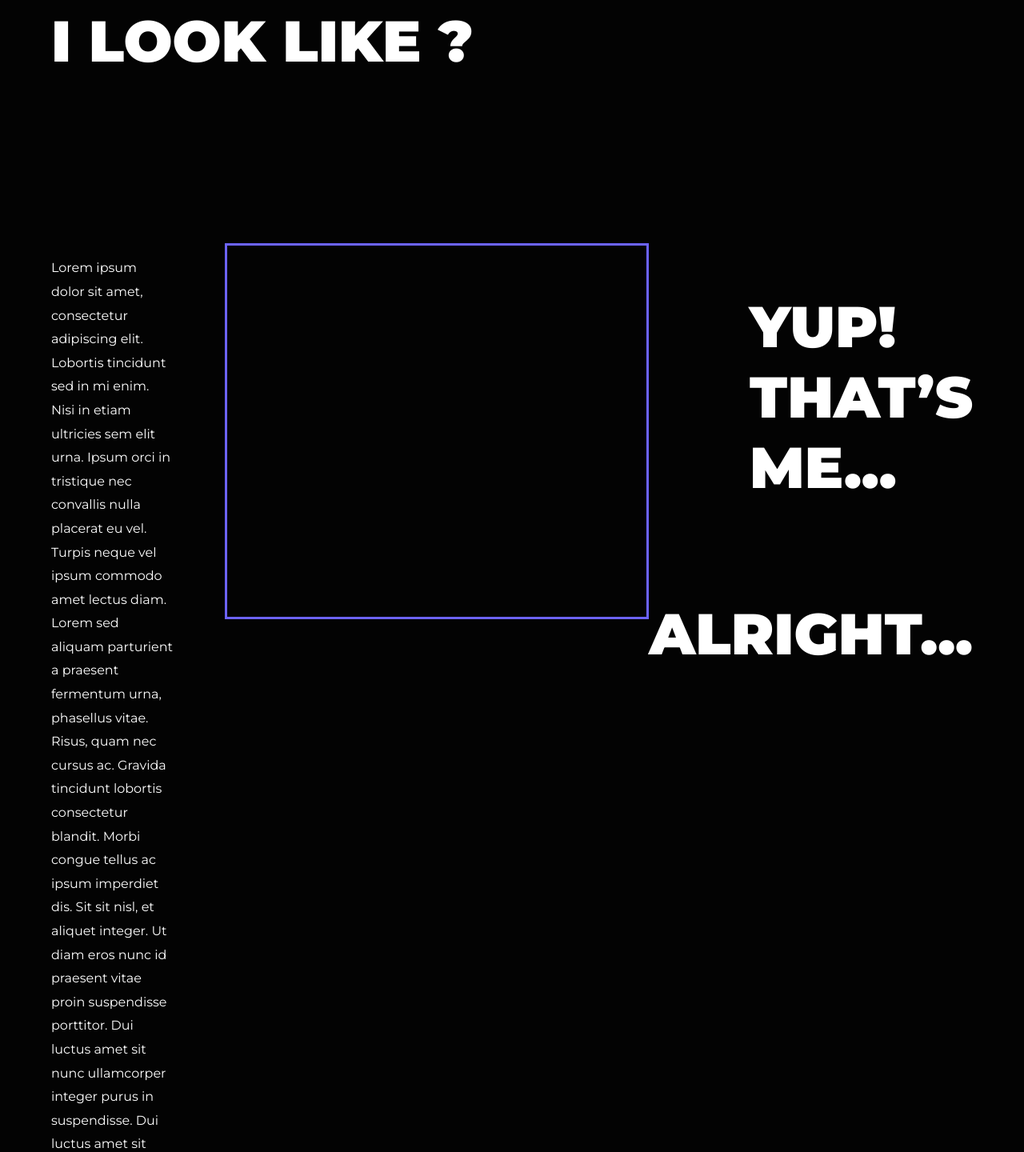
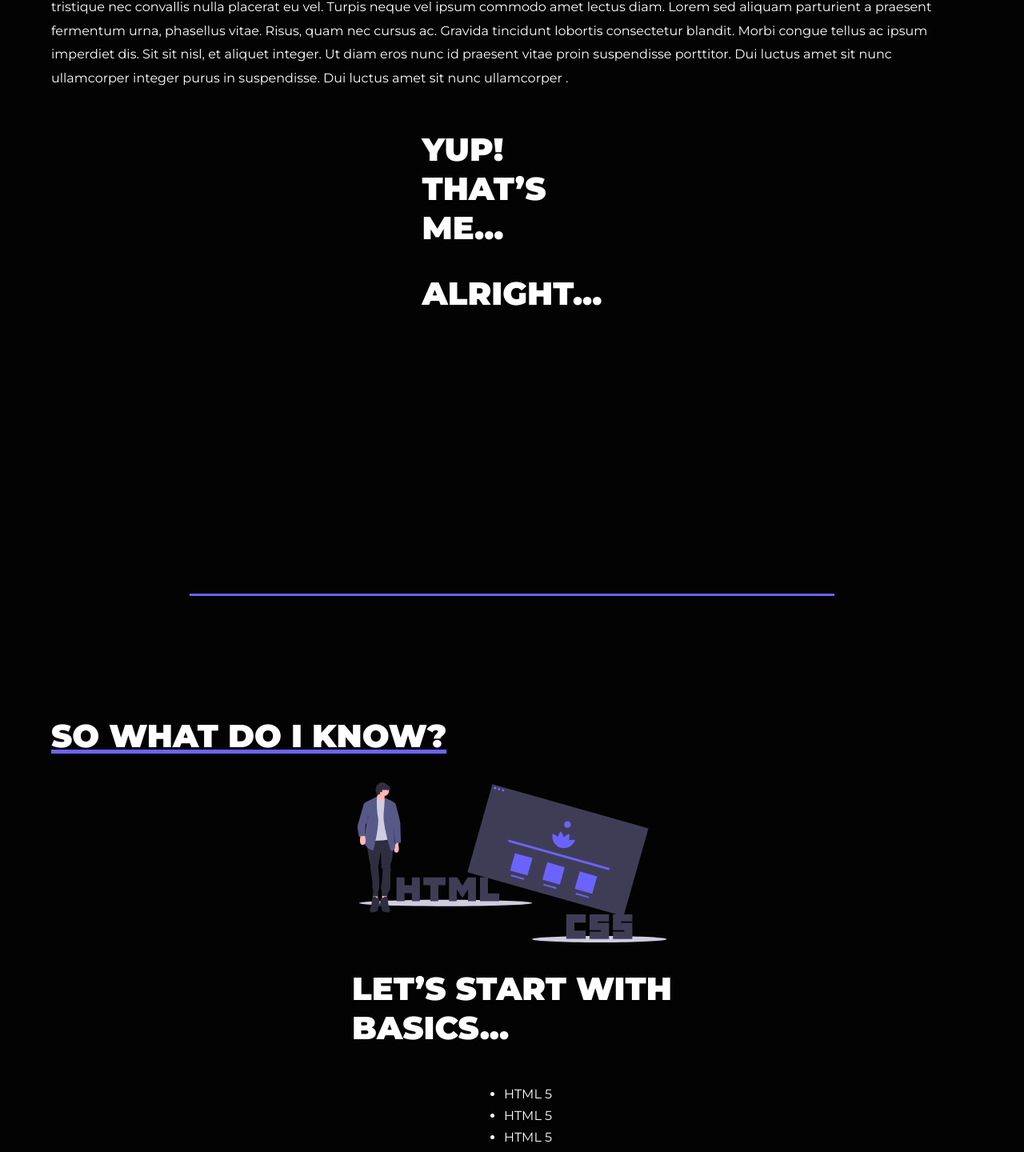
Before and after one commit to NemesOliver/portfolio-nextJS, a Next.js app: page /about in a window 1280 px wide. Shown: the part 1255-2695 px from the top of the page at 80% size. Built offline with nearby package versions, Linux system fonts and the light colour scheme.

Commit message:
xs devices styled

```diff
--- a/components/Project.js
+++ b/components/Project.js
@@ -8,7 +8,7 @@ const Project = ({ project, index }) => {
       <Flex direction="column">
         <Flex direction="column">
           <div>
-            <h1 className="underline">{`${index + 1}. ${project.name}`}</h1>
+            <h1 className="underline-10">{`${index + 1}. ${project.name}`}</h1>
             <h3 className="opacity-50">{project.type}</h3>
           </div>
           <ul>
--- a/components/styles/About.styles.js
+++ b/components/styles/About.styles.js
@@ -1,7 +1,31 @@
 import styled from "styled-components";
 
 export const StyledAbout = styled.div`
-  .about-landing {
+  .img-about-thinker {
+    position: relative;
+    width: 100%;
+    height: 200px;
+  }
+
+  .img-basic {
+    position: relative;
+    height: 200px;
+    width: 100%;
+  }
+
+  .img-advanced {
+    position: relative;
+    height: 200px;
+    width: 100%;
+  }
+
+  .picture {
+    max-width: 500px;
+    max-height: 450px;
+    border: 3px solid ${({ theme }) => theme.primary};
+  }
+
+  /* .about-landing {
     display: flex;
     align-items: center;
     justify-content: space-between;
@@ -11,11 +35,7 @@ export const StyledAbout = styled.div`
       display: flex;
       flex-direction: column;
 
-      .img-wrapper {
-        position: relative;
-        width: 100%;
-        height: 500px;
-      }
+
     }
 
     .box {
@@ -100,5 +120,5 @@ export const StyledAbout = styled.div`
     h2 {
       margin-bottom: 150px;
     }
-  }
+  } */
 `;
--- a/components/styles/GlobalStyles.js
+++ b/components/styles/GlobalStyles.js
@@ -30,7 +30,7 @@ const GlobalStyles = createGlobalStyle`
     }
 
     h2 {
-        font-size: 4.5rem;  /* 72px */
+        font-size: 2.5rem;  /* 72px */
         font-weight: 900;
     }
 
@@ -53,8 +53,12 @@ const GlobalStyles = createGlobalStyle`
         text-align: center;
        }
 
-    .underline {
+    .underline-10 {
         text-decoration: underline 10px solid ${({ theme }) => theme.primary};
+    }
+
+    .underline-5 {
+        text-decoration: underline 5px solid ${({ theme }) => theme.primary};
     }
 
     .opacity-50 {
--- a/components/styles/utils/Flex.styles.js
+++ b/components/styles/utils/Flex.styles.js
@@ -2,8 +2,8 @@ import styled from "styled-components";
 
 const Flex = styled.div`
   position: relative;
-  height: 100%;
-  width: 100%;
+  /* height: 100%;
+  width: 100%; */
   display: flex;
   flex-direction: ${(props) => props.direction};
   align-items: center;
--- a/pages/about.js
+++ b/pages/about.js
@@ -1,7 +1,9 @@
 import Head from "next/head";
 import Image from "next/image";
 import { StyledAbout } from "../components/styles/About.styles";
+import { Section } from "../components/styles/Section.styles";
 import { CardContainer } from "../components/styles/CardContainer.styles";
+import Flex from "../components/styles/utils/Flex.styles";
 import Card from "../components/Card";
 import aboutCards from "../utils/aboutCards";
 
@@ -12,77 +14,91 @@ const about = () => {
         <title>Oliver Nemes - About</title>
       </Head>
       <StyledAbout>
-        <div className="about-landing">
-          <div className="welcome-text">
+        <Section>
+          <Flex direction="column">
+            <Flex direction="column">
               <h2>A LITTLE BIT ABOUT MYSELF...</h2>
-            <div className="img-wrapper">
+              <div className="img-about-thinker">
                 <Image
                   src="/assets/about_thinker.svg"
                   alt="thinker"
                   layout="fill"
                 />
               </div>
-          </div>
+            </Flex>
             <div className="box">
               <p>
-              Lorem ipsum dolor sit amet, consectetur adipiscing elit. Bibendum
-              a, scelerisque et, volutpat lobortis aliquet. Aliquet dignissim
-              quis adipiscing nulla tempus, cursus. Hac arcu tristique mauris
-              erat. In nunc neque elit massa tellus iaculis cras aliquam.
+                Lorem ipsum dolor sit amet, consectetur adipiscing elit.
+                Bibendum a, scelerisque et, volutpat lobortis aliquet. Aliquet
+                dignissim quis adipiscing nulla tempus, cursus. Hac arcu
+                tristique mauris erat. In nunc neque elit massa tellus iaculis
+                cras aliquam.
                 <br />
-              Et nisi, enim et fringilla platea. Pellentesque turpis risus massa
-              urna cras malesuada eu enim sed. Vestibulum est malesuada tortor
-              vel et est auctor odio. Quis aliquet feugiat posuere est maecenas.
-              Id tellus, pulvinar vitae, venenatis scelerisque sagittis
-              convallis amet, facilisis. Lacus arcu phasellus lacus in nisi
-              morbi. Dictum cursus risus, ut cursus urna eu. Consequat vel
-              aliquet pellentesque pretium consequat. <br />
-              Orci nulla eu arcu, ante cursus. Fermentum elit est ut semper sed
-              ornare dictum fames. Ac augue pharetra eget nisl sapien porta nunc
-              ac et. Vitae odio convallis convallis sit consectetur pellentesque
-              ut. Fusce varius lacus, vel tempus, in. <br />
+                Et nisi, enim et fringilla platea. Pellentesque turpis risus
+                massa urna cras malesuada eu enim sed. Vestibulum est malesuada
+                tortor vel et est auctor odio. Quis aliquet feugiat posuere est
+                maecenas. Id tellus, pulvinar vitae, venenatis scelerisque
+                sagittis convallis amet, facilisis. Lacus arcu phasellus lacus
+                in nisi morbi. Dictum cursus risus, ut cursus urna eu. Consequat
+                vel aliquet pellentesque pretium consequat. <br />
+                Orci nulla eu arcu, ante cursus. Fermentum elit est ut semper
+                sed ornare dictum fames. Ac augue pharetra eget nisl sapien
+                porta nunc ac et. Vitae odio convallis convallis sit consectetur
+                pellentesque ut. Fusce varius lacus, vel tempus, in. <br />
                 Posuere vel ac porttitor enim aliquam ut gravida. Enim posuere
-              aliquet porttitor nunc. Lobortis proin diam sed ut cursus interdum
-              sit. Ut diam sit convallis ultricies volutpat ipsum elit. Aliquet
-              sed non tellus massa massa orci. Sem donec urna, urna bibendum.
-              Porttitor volutpat mauris sagittis semper nec sit dictum.
+                aliquet porttitor nunc. Lobortis proin diam sed ut cursus
+                interdum sit. Ut diam sit convallis ultricies volutpat ipsum
+                elit. Aliquet sed non tellus massa massa orci. Sem donec urna,
+                urna bibendum. Porttitor volutpat mauris sagittis semper nec sit
+                dictum.
               </p>
             </div>
-        </div>
+          </Flex>
+        </Section>
         <div className="hr"></div>
-        <div className="h2-wrapper">
+        <Flex>
           <h2>
             SO WHAT DO <br /> I LOOK LIKE ?
           </h2>
-        </div>
-        <div className="grid-items">
+        </Flex>
+        <Section>
+          <Flex direction="column">
+            <Flex direction="column-reverse">
               <p>
-            Lorem ipsum dolor sit amet, consectetur adipiscing elit. Lobortis
-            tincidunt sed in mi enim. Nisi in etiam ultricies sem elit urna.
-            Ipsum orci in tristique nec convallis nulla placerat eu vel. Turpis
-            neque vel ipsum commodo amet lectus diam. Lorem sed aliquam
-            parturient a praesent fermentum urna, phasellus vitae. Risus, quam
-            nec cursus ac. Gravida tincidunt lobortis consectetur blandit. Morbi
-            congue tellus ac ipsum imperdiet dis. Sit sit nisl, et aliquet
-            integer. Ut diam eros nunc id praesent vitae proin suspendisse
-            porttitor. Dui luctus amet sit nunc ullamcorper integer purus in
-            suspendisse. Dui luctus amet sit nunc ullamcorper .
+                Lorem ipsum dolor sit amet, consectetur adipiscing elit.
+                Lobortis tincidunt sed in mi enim. Nisi in etiam ultricies sem
+                elit urna. Ipsum orci in tristique nec convallis nulla placerat
+                eu vel. Turpis neque vel ipsum commodo amet lectus diam. Lorem
+                sed aliquam parturient a praesent fermentum urna, phasellus
+                vitae. Risus, quam nec cursus ac. Gravida tincidunt lobortis
+                consectetur blandit. Morbi congue tellus ac ipsum imperdiet dis.
+                Sit sit nisl, et aliquet integer. Ut diam eros nunc id praesent
+                vitae proin suspendisse porttitor. Dui luctus amet sit nunc
+                ullamcorper integer purus in suspendisse. Dui luctus amet sit
+                nunc ullamcorper .
               </p>
               <div className="picture"></div>
+            </Flex>
             <div className="text">
               <h2>
                 YUP! <br /> THAT’S <br /> ME...
               </h2>
               <h2>ALRIGHT...</h2>
             </div>
+          </Flex>
+        </Section>
+        <div className="hr"></div>
+        <h2 className="underline-5">SO WHAT DO I KNOW?</h2>
+        <Section>
+          <Flex direction="column">
+            <div className="img-basic">
+              <Image
+                src="/assets/about_basics.svg"
+                alt="basics"
+                layout="fill"
+              />
             </div>
-        <div className="hr"></div>
-        <h2>SO WHAT DO I KNOW?</h2>
-        <div className="skills-basic">
-          <div className="img-basic">
-            <Image src="/assets/about_basics.svg" alt="basics" layout="fill" />
-          </div>
-          <div>
+            <Flex direction="column">
               <h2>
                 LET’S START WITH <br /> BASICS...
               </h2>
@@ -92,9 +108,12 @@ const about = () => {
                 <li>HTML 5</li>
                 <li>HTML 5</li>
               </ul>
-          </div>
-        </div>
-        <div className="skills-advanced">
+            </Flex>
+          </Flex>
+        </Section>
+
+        <Section>
+          <Flex direction="column">
             <div className="img-advanced">
               <Image
                 src="/assets/about_advanced.svg"
@@ -102,7 +121,7 @@ const about = () => {
                 layout="fill"
               />
             </div>
-          <div>
+            <Flex direction="column">
               <h2>
                 AND NOW ON TO THE <br /> GOOD STUFF!
               </h2>
@@ -115,10 +134,12 @@ const about = () => {
                 <li>HTML 5</li>
                 <li>HTML 5</li>
               </ul>
-          </div>
-        </div>
+            </Flex>
+          </Flex>
+        </Section>
+
         <div className="hr"></div>
-        <div className="learn-next">
+        <Section>
           <h2>
             THINGS I WANT TO <br /> LEARN NEXT...
           </h2>
@@ -132,7 +153,7 @@ const about = () => {
               />
             ))}
           </CardContainer>
-        </div>
+        </Section>
       </StyledAbout>
     </>
   );
```
Also changed, not shown: components/styles/Project.styles.js (deleted, +0 -50 lines). Lines whose indentation alone changed are shown as unchanged.
